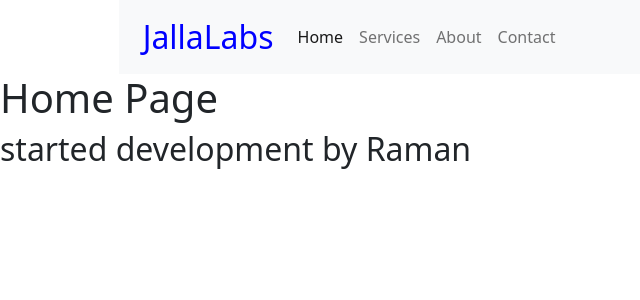
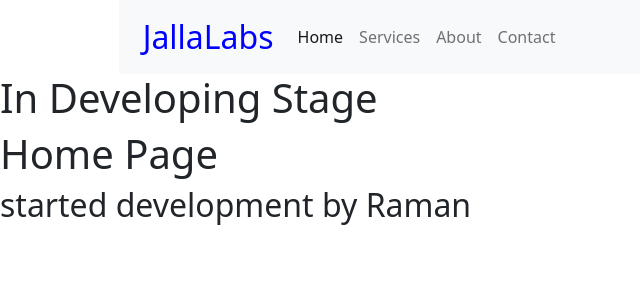
Before and after one commit to surgeclasses/JallaLabs, a React (Create React App) app: page / in a window 1280 px wide. Shown: the top 300 px of the page, without its empty margins (0-640 px from the left). Built offline with nearby package versions, Linux system fonts and the light colour scheme.

Commit message:
Comming at 35

```diff
--- a/src/App.js
+++ b/src/App.js
@@ -158,6 +158,7 @@ function App() {
       >
         <Router>
           <Navbar />
+          <h1> In Developing Stage</h1>
           {/* {isLoggedIn && <UserNav />} */}
           {routes}
           {/* <Footer /> */}
```
